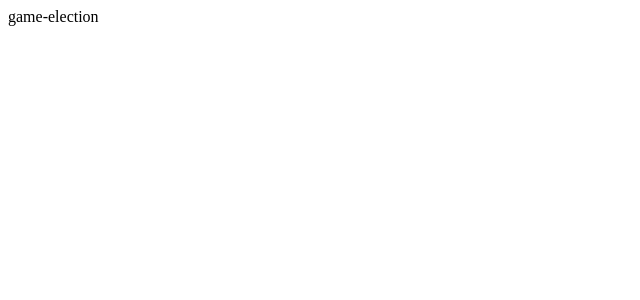
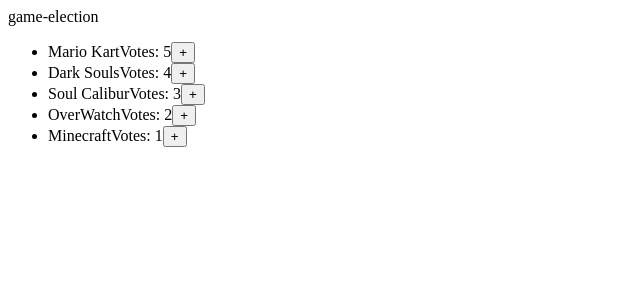
Before and after one commit to lmilne360/game-election, an Angular app: page / in a window 1280 px wide. Shown: the top 300 px of the page, without its empty margins (0-640 px from the left). Built offline with nearby package versions, Linux system fonts and the light colour scheme.

Commit message:
added  view for candidates

```diff
--- a/src/app/app.component.html
+++ b/src/app/app.component.html
@@ -1 +1,2 @@
 {{ title}}
+<game-election></game-election>
--- a/src/app/game-election/game-election-state.ts
+++ b/src/app/game-election/game-election-state.ts
@@ -1,5 +1,13 @@
 import { Candidate } from "../core/candidate";
 
+const CANDIDATES = [
+  {name: 'Mario Kart', votes: 5},
+  {name: 'Dark Souls', votes: 4},
+  {name: 'Soul Calibur', votes: 3},
+  {name: 'OverWatch', votes: 2},
+  {name: 'Minecraft', votes: 1},
+];
+
 export class GameElectionState {
-  candidates: Candidate[] = [];
+  candidates: Candidate[] = CANDIDATES;
 }
--- a/src/app/game-election/game-election.component.html
+++ b/src/app/game-election/game-election.component.html
@@ -1,3 +1,7 @@
-<p>
-  game-election works!
-</p>
+<ul>
+  <li *ngFor="let candidate of (store.state$ |async).candidates">
+    <span>{{candidate.name}}</span>
+    <span>Votes: {{candidate.votes}}</span>
+    <button (click)="store.addVote(candidate)">+</button>
+  </li>
+</ul>
--- a/src/app/game-election/game-election.component.ts
+++ b/src/app/game-election/game-election.component.ts
@@ -1,16 +1,21 @@
 import { Component, OnInit } from '@angular/core';
+import { GameElectionStore } from './game-election-store.store';
+import { map, distinctUntilChanged } from 'rxjs/operators'
 
 @Component({
   // tslint:disable-next-line:component-selector
   selector: 'game-election',
   templateUrl: './game-election.component.html',
-  styleUrls: ['./game-election.component.scss']
+  styleUrls: ['./game-election.component.scss'],
+  providers: [GameElectionStore]
 })
 export class GameElectionComponent implements OnInit {
 
-  constructor() { }
+  constructor(public store: GameElectionStore) { }
 
   ngOnInit() {
+    this.store.state$
+    .pipe(map(state => state.candidates),distinctUntilChanged()) // Subscribes to the updates on the candidates subset of the state
   }
 
 }
```
